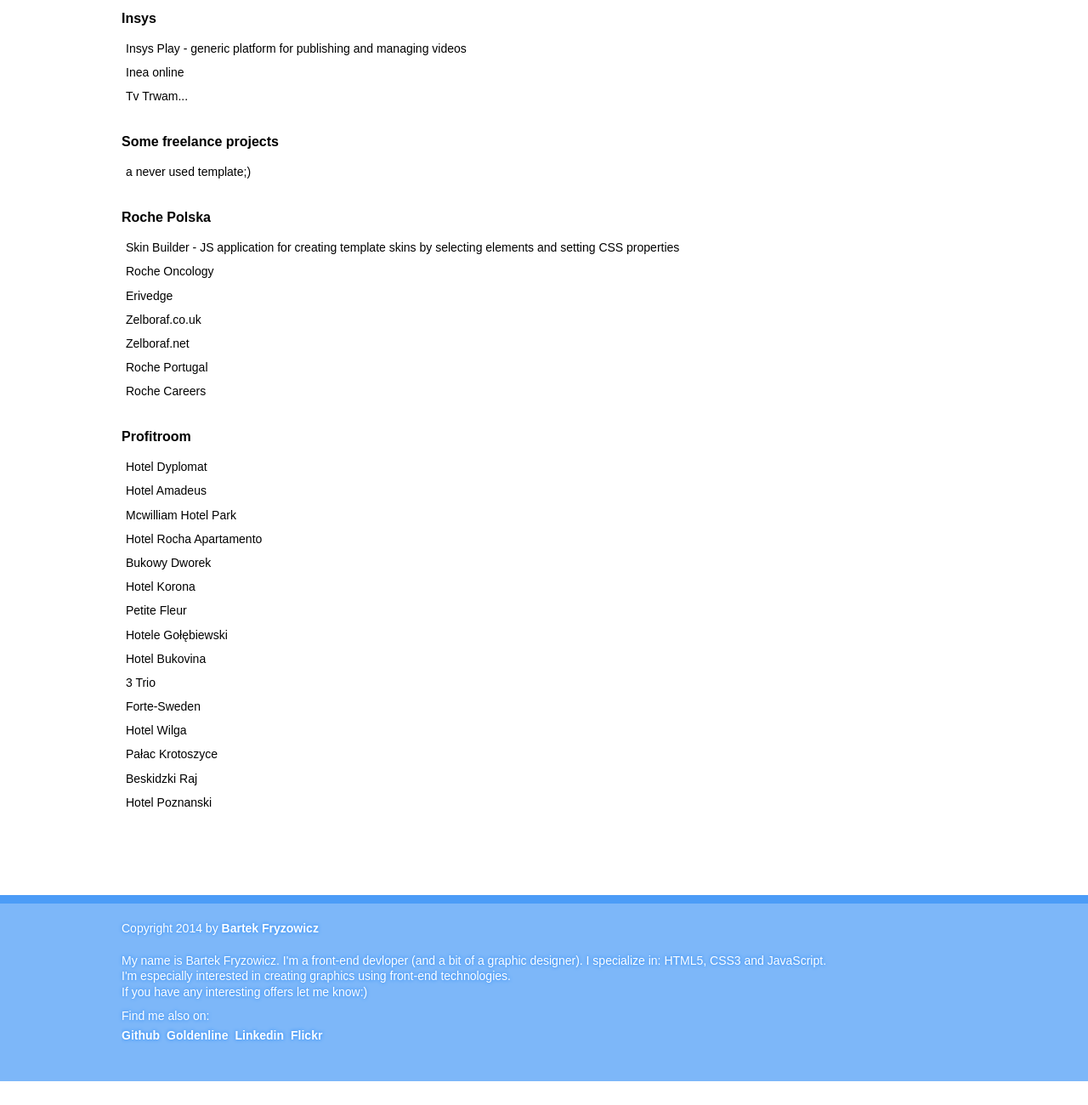
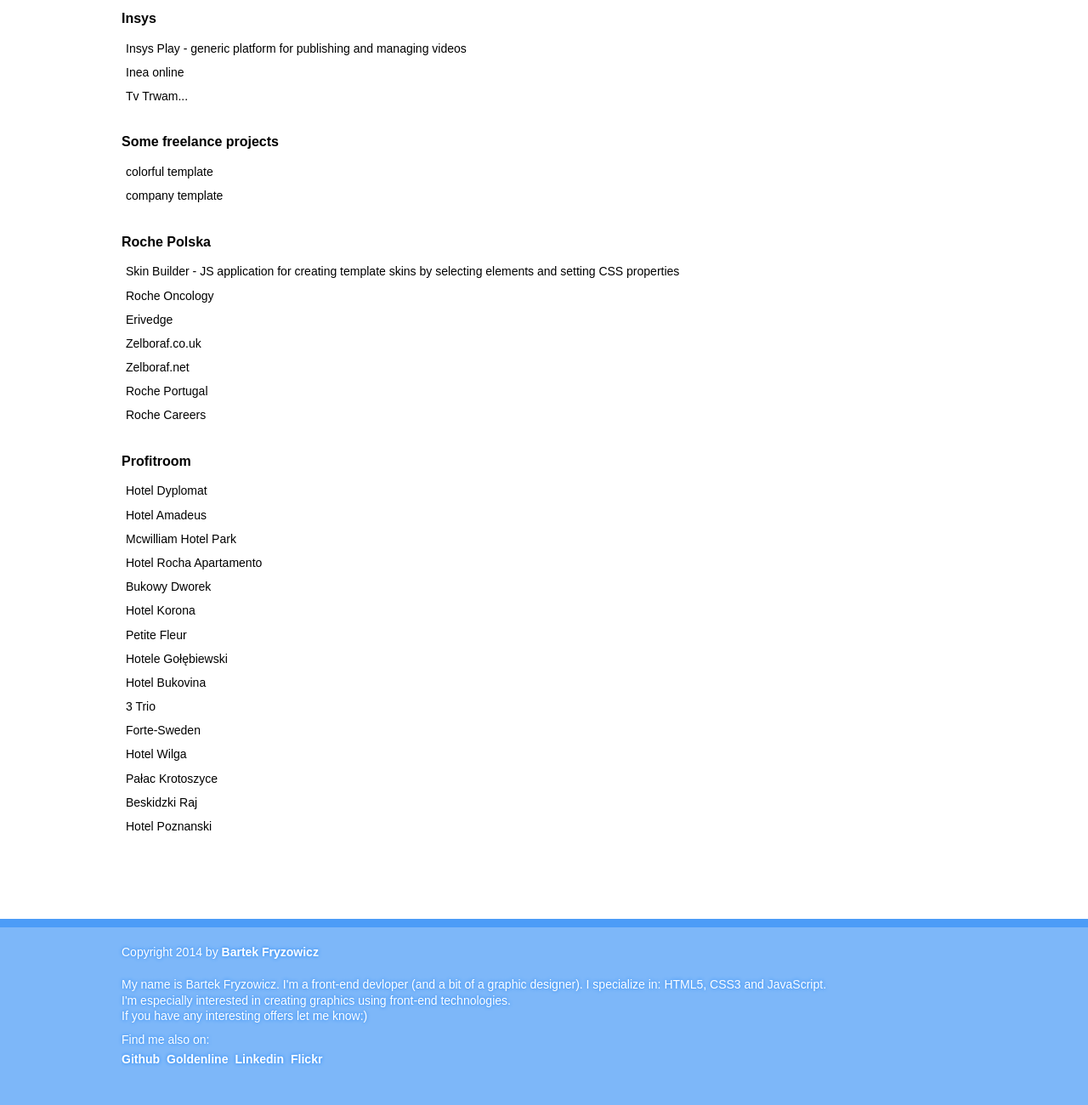
Before and after one commit to bartekfr/homepage, a PHP site: page /projects in a window 1280 px wide. Shown: the part 285-1585 px from the top of the page at 85% size. Before the commit the page ends 1557 px from the top, so only its background shows below. Run offline with PHP 8.4, Linux system fonts and the light colour scheme; some libraries are stand-ins or nearby versions.

Commit message:
update portfolio

```diff
--- a/projects.php
+++ b/projects.php
@@ -20,9 +20,11 @@
 			<h2 class="company">Some freelance projects</h2>
 			<ul class="projects-list">
 				<li>
-					<a target="_blank" href="http://www.bfryzowicz.pl/project-pages/nas">a never used template;)</a>
+					<a target="_blank" href="http://www.bfryzowicz.pl/project-pages/colorful">colorful template</a>
 				</li>
-
+				<li>
+					<a target="_blank" href="http://www.bfryzowicz.pl/project-pages/company">company template</a>
+				</li>
 			</ul>
 		</section>
 		<section class="projects">
```
